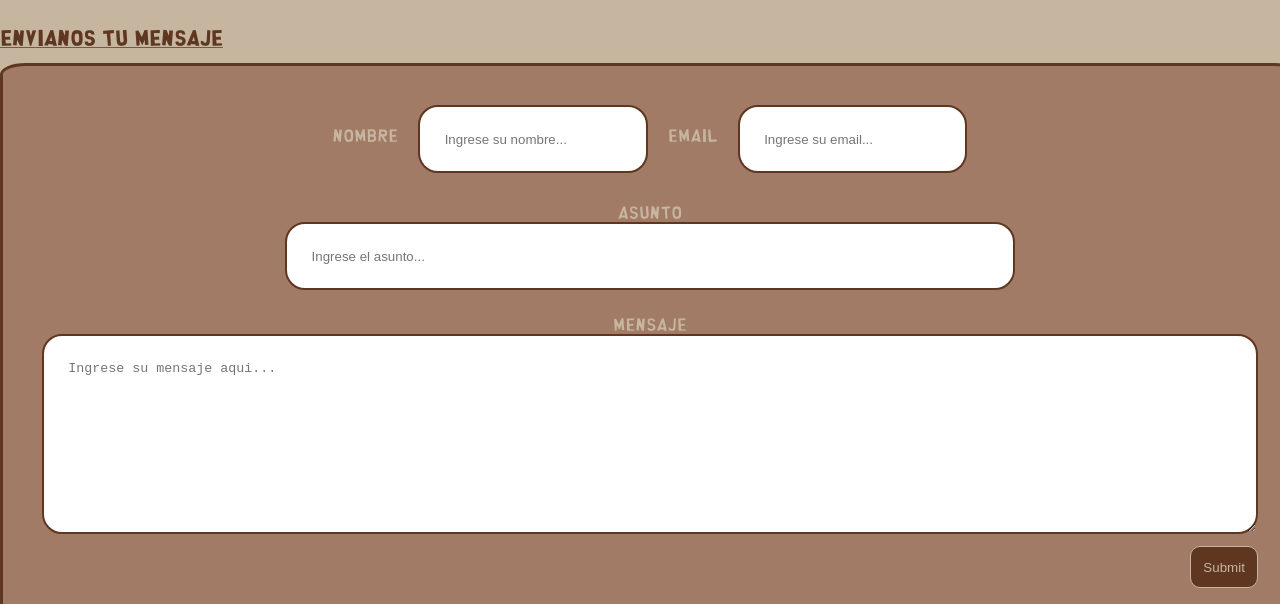
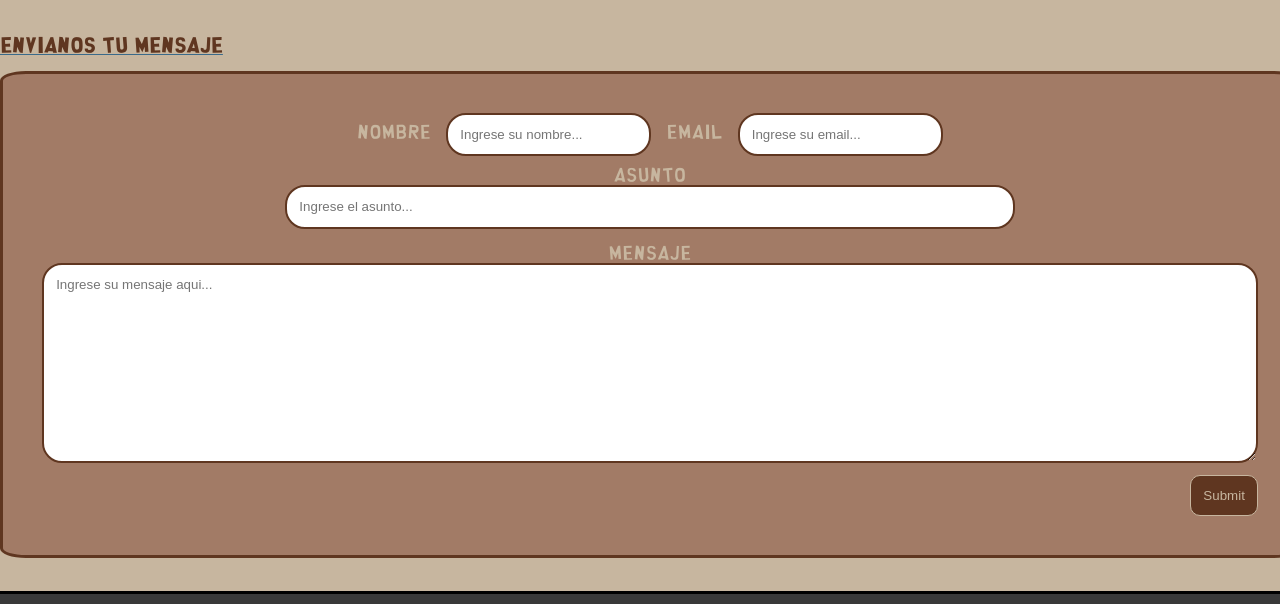
Before and after one commit to matiballin/Pagina-South-Park, a plain HTML site: page contacto.html in a window 1280 px wide. Shown: the part 91-695 px from the top of the page. Drawn offline with Linux system fonts and the light colour scheme.

Commit message:
0.8.3 (ARREGLO TAMAÑOS FORM)
-QUEDA ARREGLAR CURIOSIDADES, TEMPORADAS Y SERIE

-REVISAR CODIGO CON CESAR

-DISEÑAR LA PAGINA DE ERROR (VERIFICAR SI ANDA) Y LA DE CONFIRMACION DE FORMULARIO

-USAR FIGURE

```diff
--- a/estilos/Contacto.css
+++ b/estilos/Contacto.css
@@ -3,7 +3,8 @@ article {
 }
 
 span {
-padding-top: 2%;
+padding-top: 1%;
+font-size: 18px;
 }
 
 .contenedorformgeneral {
@@ -15,13 +16,12 @@ padding-top: 2%;
     flex-direction: row;
     font-family: South-Park;
     color: #c7b69f;
-    margin-bottom: 10px;
     justify-content: center;
-    gap: 20px;
+    gap: 15px;
 }
 
 .contenedorform1 input {
-    padding: 2%;
+    padding: 1%;
     border: 2px solid #5f3620;
     border-radius: 20px;
 }
@@ -38,7 +38,7 @@ padding-top: 2%;
 .contenedorform2 input {
     align-content: center;
     width: 60%;
-    padding: 2%;
+    padding: 1%;
     border: 2px solid #5f3620;
     border-radius: 20px;
 }
@@ -46,9 +46,10 @@ padding-top: 2%;
 .contenedorform2 textarea {
     width: 100%;
     height:200px;
-    padding: 2% 2% 2%;
+    padding: 1%;
     border: 2px solid #5f3620;
     border-radius: 20px;
+    font-family: sans-serif;
 }
 
 .contenedorform3 {
@@ -63,6 +64,7 @@ padding-top: 2%;
     background-color: #5f3620;
     border: 1px solid #c7b69f;
     border-radius: 10px;
+    cursor: pointer;
 }
 
 fieldset {
```
